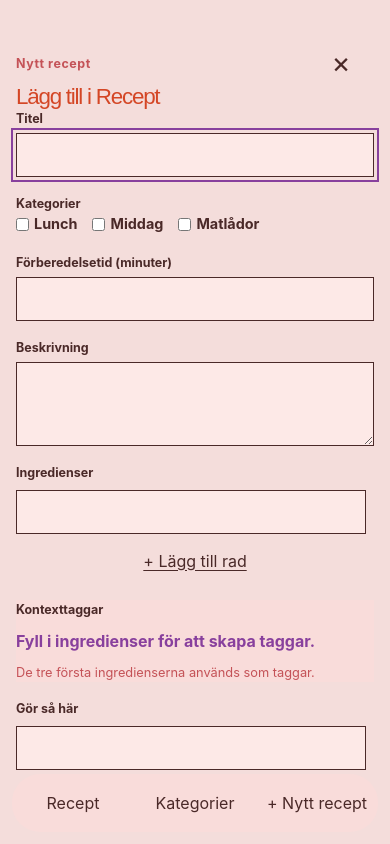
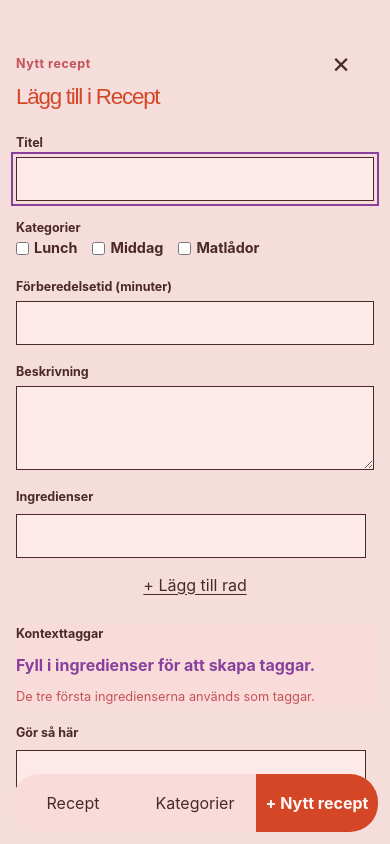
Before and after one commit to olvard/recept, a Next.js app: page /recept/nytt in a window 390 px wide. Shown: the top 844 px of the page. Built offline with nearby package versions, Linux system fonts and the light colour scheme; a web font is replaced by a local one.

Commit message:
Add spacing and menu highlightning on mobile recipe creation

```diff
--- a/app/components/app-shell.tsx
+++ b/app/components/app-shell.tsx
@@ -32,7 +32,7 @@ function ShellContents({ children }: { children: React.ReactNode }) {
       <footer>Oliver Lundin · Created 2026</footer>
       <nav className="mobile-nav" aria-label="Mobilnavigering">
         <Link className={vaultActive ? "active" : ""} href="/vault">Recept</Link>
-        <Link className={pathname === "/kategorier" ? "active" : ""} href="/kategorier">Kategorier</Link><button type="button" onClick={controls.openCreate}>+ Nytt recept</button>
+        <Link className={pathname === "/kategorier" ? "active" : ""} href="/kategorier">Kategorier</Link><button className={pathname === "/recept/nytt" ? "active" : ""} type="button" onClick={controls.openCreate}>+ Nytt recept</button>
       </nav>
     {editor && <RecipeEditorDialog mode={editor.mode} recipe={editor.recipe} onClose={() => setEditor(null)} onSaved={(recipe) => { setEditor(null); router.push(`/vault?recipe=${recipe.id}`); }} />}
     </div></EditorContext.Provider>;
--- a/app/globals.css
+++ b/app/globals.css
@@ -744,6 +744,10 @@ textarea { min-height: 84px; resize: vertical; }
     background: transparent;
   }
 
+  .mobile-editor.editor-create h2 {
+    margin-bottom: 24px;
+  }
+
   .page-intro-title-row {
     gap: 16px;
   }
```
Also changed, not shown: app/components/recipe-editor-form.tsx (+1 -1 lines).
